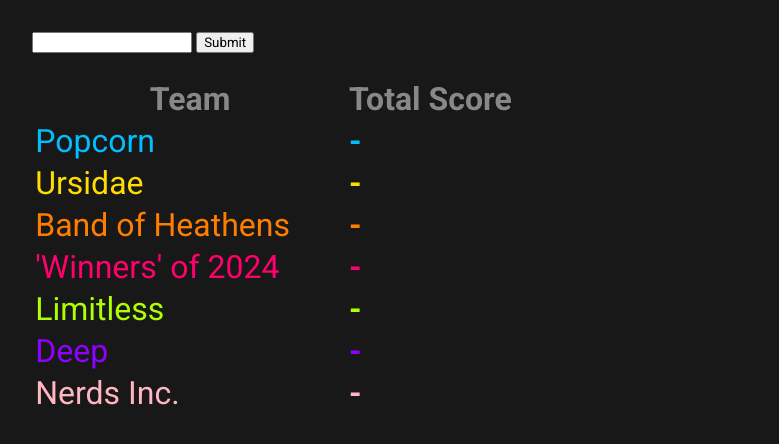
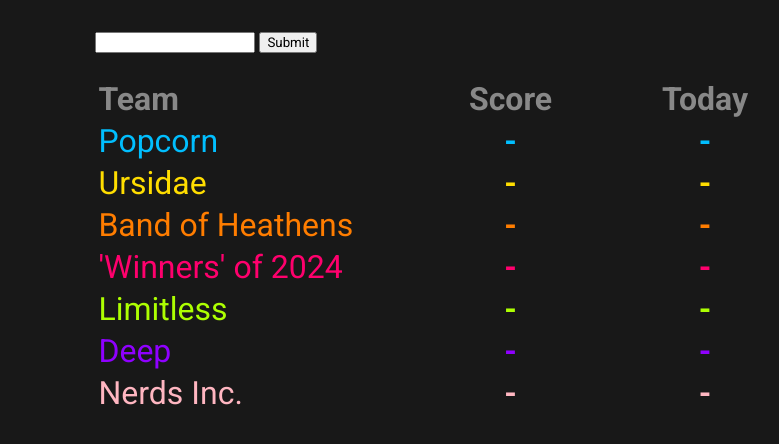
Before and after one commit to kjstanfield/RazorTest, a plain HTML site: page index.html in a window 1280 px wide. Shown: the whole page, without its empty margins (39-818 px from the left). Drawn offline with Linux system fonts and the light colour scheme.

Commit message:
Test Daily

```diff
--- a/app.js
+++ b/app.js
@@ -120,7 +120,9 @@ function run() {
     let score = 0;
     let daily = 0;
     let currentTeam = `team${count}`;
+    let currentDaily = `team${count}d`;
     let scoreDisplay = document.getElementById(currentTeam);
+    let dailyDisplay = document.getElementById(currentDaily);
 
     Promise.all(team.map((object) => getData(object)))
       .then((results) => {
@@ -140,6 +142,7 @@ function run() {
           console.log(`${team[i].name} -> ${curScore} | ${dailyScore}`);
         });
         scoreDisplay.innerHTML = score;
+        dailyDisplay.innerHTML = daily;
         sortTable();
       })
       .catch((error) => {
--- a/index.html
+++ b/index.html
@@ -19,39 +19,47 @@
         <input type="text" id="key" name="key" />
         <button onclick="run()">Submit</button>
       </div>
-      <div id="scores">
-        <table id="scoreTable">
+      <div id="score-wrapper">
+        <table id="score-table">
           <tr>
-            <th class="header">Team</th>
-            <th class="header">Total Score</th>
+            <th id="h-team" class="header">Team</th>
+            <th id="h-score" class="header">Score</th>
+            <th id="h-today" class="header">Today</th>
           </tr>
           <tr>
-            <td class="t1 c1">Popcorn</td>
-            <td><span id="team1" class="t1 score">-</span></td>
+            <td class="t1">Popcorn</td>
+            <td class="center"><span id="team1" class="t1 score">-</span></td>
+            <td class="center"><span id="team1d" class="t1 score">-</span></td>
           </tr>
           <tr>
-            <td class="t2 c1">Ursidae</td>
-            <td><span id="team2" class="t2 score">-</span></td>
+            <td class="t2">Ursidae</td>
+            <td class="center"><span id="team2" class="t2 score">-</span></td>
+            <td class="center"><span id="team2d" class="t2 score">-</span></td>
           </tr>
           <tr>
-            <td class="t3 c1">Band of Heathens</td>
-            <td><span id="team3" class="t3 score">-</span></td>
+            <td class="t3">Band of Heathens</td>
+            <td class="center"><span id="team3" class="t3 score">-</span></td>
+            <td class="center"><span id="team3d" class="t3 score">-</span></td>
           </tr>
           <tr>
-            <td class="t4 c1">'Winners' of 2024</td>
-            <td><span id="team4" class="t4 score">-</span></td>
+            <td class="t4">'Winners' of 2024</td>
+            <td class="center"><span id="team4" class="t4 score">-</span></td>
+            <td class="center"><span id="team4d" class="t4 score">-</span></td>
           </tr>
           <tr>
-            <td class="t5 c1">Limitless</td>
-            <td><span id="team5" class="t5 score">-</span></td>
+            <td class="t5">Limitless</td>
+            <td class="center"><span id="team5" class="t5 score">-</span></td>
+            <td class="center"><span id="team5d" class="t5 score">-</span></td>
           </tr>
           <tr>
-            <td class="t6 c1">Deep</td>
-            <td><span id="team6" class="t6 score">-</span></td>
+            <td class="t6">Deep</td>
+            <td class="center"><span id="team6" class="t6 score">-</span></td>
+            <td class="center"><span id="team6d" class="t6 score">-</span></td>
           </tr>
           <tr>
-            <td class="t7 c1">Nerds Inc.</td>
-            <td><span id="team7" class="t7 score">-</span></td>
+            <td class="t7">Nerds Inc.</td>
+            <td class="center"><span id="team7" class="t7 score">-</span></td>
+            <td class="center"><span id="team7d" class="t7 score">-</span></td>
           </tr>
         </table>
       </div>
--- a/styles.css
+++ b/styles.css
@@ -9,15 +9,31 @@ body {
 }
 
 .wrapper {
-    width: 90%;
+    width: 80%;
     margin: 2rem auto;
 }
+
+#score-table {
+    width: 100%
+}
+
+@media screen and (min-width: 930px) {
+    #score-table {
+        width: 80%
+    }
+  }
+
+  @media screen and (min-width: 1200px) {
+    #score-table {
+        width: 70%
+    }
+  }
 
 .hidden {
     display: none;
 }
 
-#scores {
+#score-wrapper {
     font-size: 2rem;
     padding-top: 1.5rem;
 }
@@ -31,8 +47,21 @@ body {
     font-weight: 700;
 }
 
-.c1 {
-    padding-right: 3.5rem;
+#h-team {
+    width: 45%;
+    text-align: left;
+}
+
+#h-score {
+    width: 27.5%
+}
+
+#h-today {
+    width: 27.5%
+}
+
+.center {
+    text-align: center;
 }
 
 .t1 {
```
